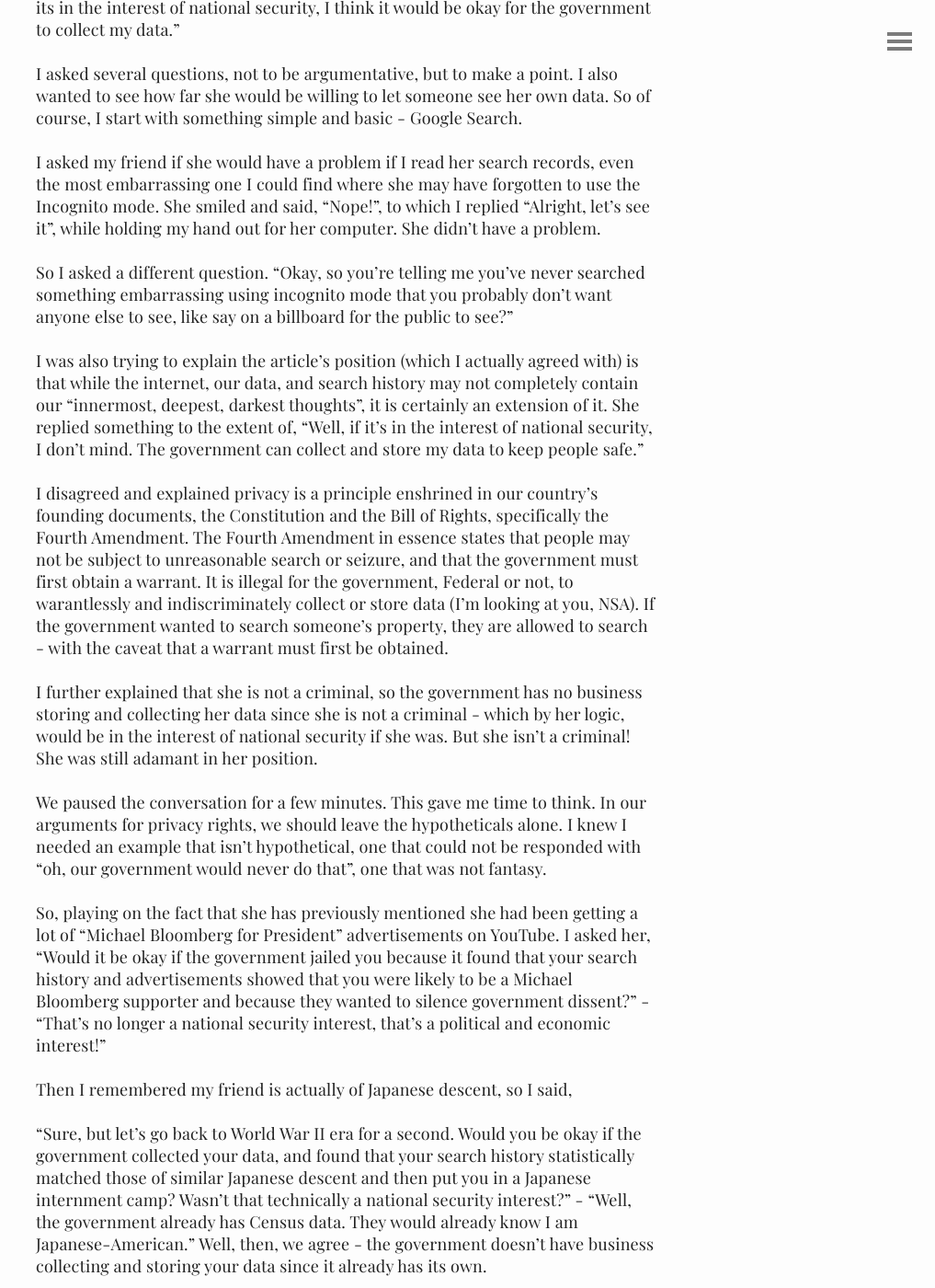
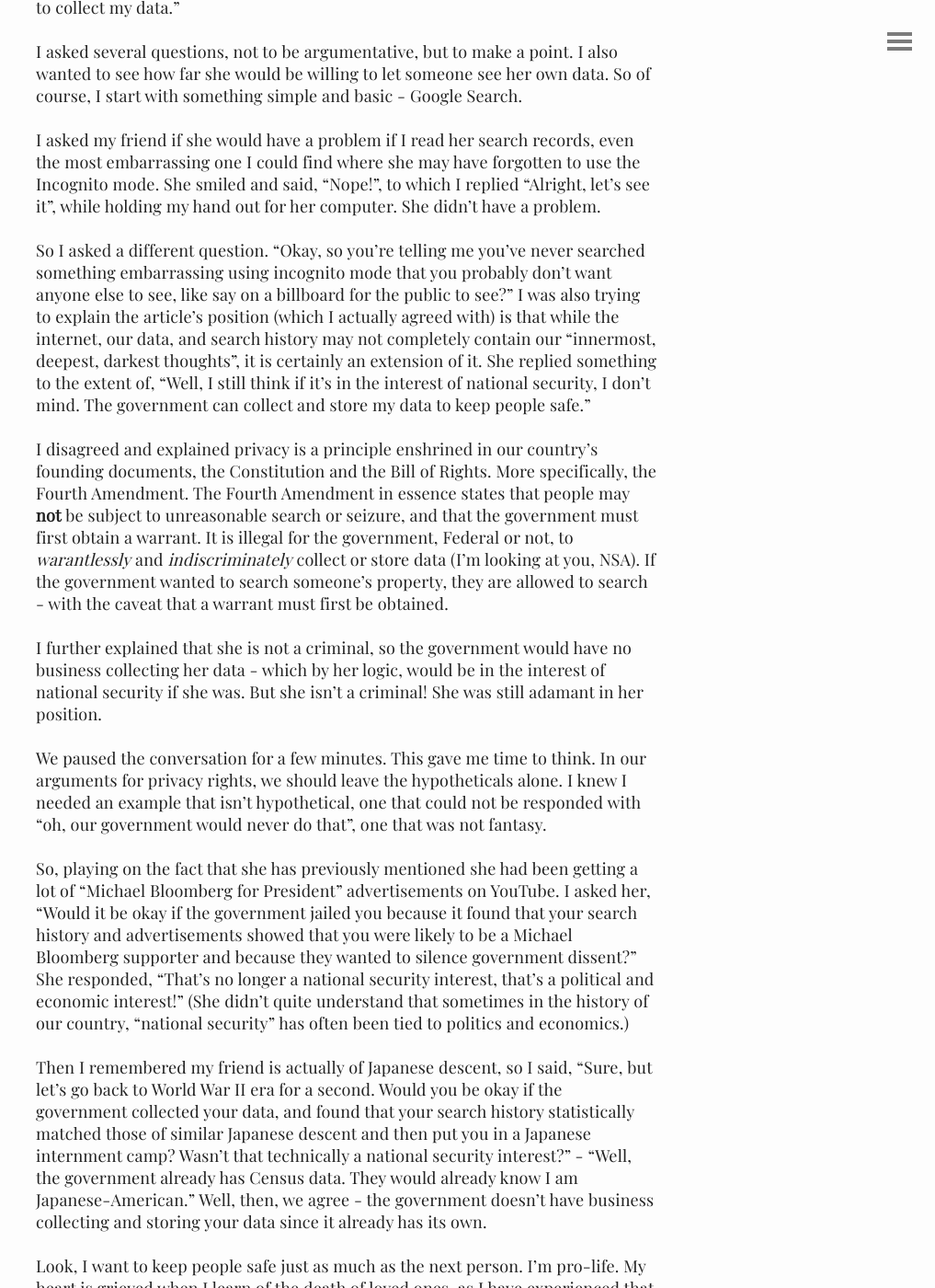
Before and after one commit to nathanberryhill/blog, a Jekyll site: the page built from _posts/2020-02-18-privacy.md, in a window 1280 px wide and 1400 px high, scrolled down 371 px. Shown: the whole window at 92% size, without its empty margins (263-1280 px from the left). Built offline with Jekyll 4.4.1, drawn with Linux system fonts in a browser that asks for light colours; some of the changed text lies outside the part shown.

Commit message:
Update 2020-02-18-privacy.md

```diff
--- a/_posts/2020-02-18-privacy.md
+++ b/_posts/2020-02-18-privacy.md
@@ -2,32 +2,26 @@
 title: Why Privacy Matters
 author: Nathan Berryhill
 ---
-I was talking to my friend the other day while we were at a coffee shop. She was reading an article for a class when she paused and said something to the extent of,
-
-"Why do people have to be dramatic and make a big deal about online privacy? This author makes it seem like people put their deepest, darkest secrets online, and that's not true. Besides, companies like Google collect our data all the time. If its in the interest of national security, I think it would be okay for the government to collect my data."
+I was talking to my friend the other day while we were at a coffee shop. She was reading an article for a class when she paused and said something to the extent of, "Why do people have to be dramatic and make a big deal about online privacy? This author makes it seem like people put their deepest, darkest secrets online, and that's not true. Besides, companies like Google collect our data all the time. If its in the interest of national security, I think it would be okay for the government to collect my data."
 
 I asked several questions, not to be argumentative, but to make a point. I also wanted to see how far she would be willing to let someone see her own data. So of course, I start with something simple and basic - Google Search.
 
 I asked my friend if she would have a problem if I read her search records, even the most embarrassing one I could find where she may have forgotten to use the Incognito mode. She smiled and said, "Nope!", to which I replied "Alright, let's see it", while holding my hand out for her computer. She didn't have a problem.
 
-So I asked a different question. "Okay, so you're telling me you've never searched something embarrassing using incognito mode that you probably don't want anyone else to see, like say on a billboard for the public to see?"
+So I asked a different question. "Okay, so you're telling me you've never searched something embarrassing using incognito mode that you probably don't want anyone else to see, like say on a billboard for the public to see?" I was also trying to explain the article's position (which I actually agreed with) is that while the internet, our data, and search history may not completely contain our "innermost, deepest, darkest thoughts", it is certainly an extension of it. She replied something to the extent of, "Well, I still think if it's in the interest of national security, I don't mind. The government can collect and store my data to keep people safe."
 
-I was also trying to explain the article's position (which I actually agreed with) is that while the internet, our data, and search history may not completely contain our "innermost, deepest, darkest thoughts", it is certainly an extension of it. She replied something to the extent of, "Well, if it's in the interest of national security, I don't mind. The government can collect and store my data to keep people safe."
+I disagreed and explained privacy is a principle enshrined in our country's founding documents, the Constitution and the Bill of Rights. More specifically, the Fourth Amendment. The Fourth Amendment in essence states that people may **not** be subject to unreasonable search or seizure, and that the government must first obtain a warrant. It is illegal for the government, Federal or not, to *warantlessly* and *indiscriminately* collect or store data (I'm looking at you, NSA). If the government wanted to search someone's property, they are allowed to search - with the caveat that a warrant must first be obtained.
 
-I disagreed and explained privacy is a principle enshrined in our country's founding documents, the Constitution and the Bill of Rights, specifically the Fourth Amendment. The Fourth Amendment in essence states that people may not be subject to unreasonable search or seizure, and that the government must first obtain a warrant. It is illegal for the government, Federal or not, to warantlessly and indiscriminately collect or store data (I'm looking at you, NSA). If the government wanted to search someone's property, they are allowed to search - with the caveat that a warrant must first be obtained.
-
-I further explained that she is not a criminal, so the government has no business storing and collecting her data since she is not a criminal - which by her logic, would be in the interest of national security if she was. But she isn't a criminal! She was still adamant in her position.
+I further explained that she is not a criminal, so the government would have no business collecting her data - which by her logic, would be in the interest of national security if she was. But she isn't a criminal! She was still adamant in her position.
 
 We paused the conversation for a few minutes. This gave me time to think. In our arguments for privacy rights, we should leave the hypotheticals alone. I knew I needed an example that isn't hypothetical, one that could not be responded with "oh, our government would never do that", one that was not fantasy.
 
-So, playing on the fact that she has previously mentioned she had been getting a lot of "Michael Bloomberg for President" advertisements on YouTube. I asked her, "Would it be okay if the government jailed you because it found that your search history and advertisements showed that you were likely to be a Michael Bloomberg supporter and because they wanted to silence government dissent?" - "That's no longer a national security interest, that's a political and economic interest!"
+So, playing on the fact that she has previously mentioned she had been getting a lot of "Michael Bloomberg for President" advertisements on YouTube. I asked her, "Would it be okay if the government jailed you because it found that your search history and advertisements showed that you were likely to be a Michael Bloomberg supporter and because they wanted to silence government dissent?" She responded, "That's no longer a national security interest, that's a political and economic interest!" (She didn't quite understand that sometimes in the history of our country, "national security" has often been tied to politics and economics.)
 
-Then I remembered my friend is actually of Japanese descent, so I said,
-
-"Sure, but let's go back to World War II era for a second. Would you be okay if the government collected your data, and found that your search history statistically matched those of similar Japanese descent and then put you in a Japanese internment camp? Wasn't that technically a national security interest?" - "Well, the government already has Census data. They would already know I am Japanese-American." Well, then, we agree - the government doesn't have business collecting and storing your data since it already has its own.
+Then I remembered my friend is actually of Japanese descent, so I said, "Sure, but let's go back to World War II era for a second. Would you be okay if the government collected your data, and found that your search history statistically matched those of similar Japanese descent and then put you in a Japanese internment camp? Wasn't that technically a national security interest?" - "Well, the government already has Census data. They would already know I am Japanese-American." Well, then, we agree - the government doesn't have business collecting and storing your data since it already has its own.
 
 Look, I want to keep people safe just as much as the next person. I'm pro-life. My heart is grieved when I learn of the death of loved ones, as I have experienced that pain and sorrow when my father died in 2009. I completely understand the feeling.
 
-I also want to respect and safeguard the rights of the people that are guaranteed by our Constitution and Bill of Rights. If the government wants to search my phone or call logs, it can - but it must first get a warrant signed by a Judge.
+I also want to respect and safeguard the rights of the people that are guaranteed by our Constitution and Bill of Rights. If the government wants to search my phone or call logs, it can - but it must first get a warrant signed by a Judge. We have a government run by humans, which we all know are fallible. Humans are not angels and are, indeed, capable of evil. Let's not forget that.
 
-Friends, this is why privacy is important. Privacy is important because ALL of our rights are important. If we let one go, we let them all go. Benjamin Franklin is quoted with saying, "Those who would give up essential Liberty to purchase a little temporary Safety, deserve neither Liberty nor Safety." His words are as true today as they were then.
+I like how Rand Paul says, You can be a minority not only by your skin color, but you can be a minority based on your political beliefs, religion that you practice, who your friends are, or how much money you have in your bank account. Friends, privacy is important because ALL of our rights are important. If we let one go, we let them all go. Benjamin Franklin is quoted with saying, "Those who would give up essential Liberty to purchase a little temporary Safety, deserve neither Liberty nor Safety." His words are as true today as they were then.
```
